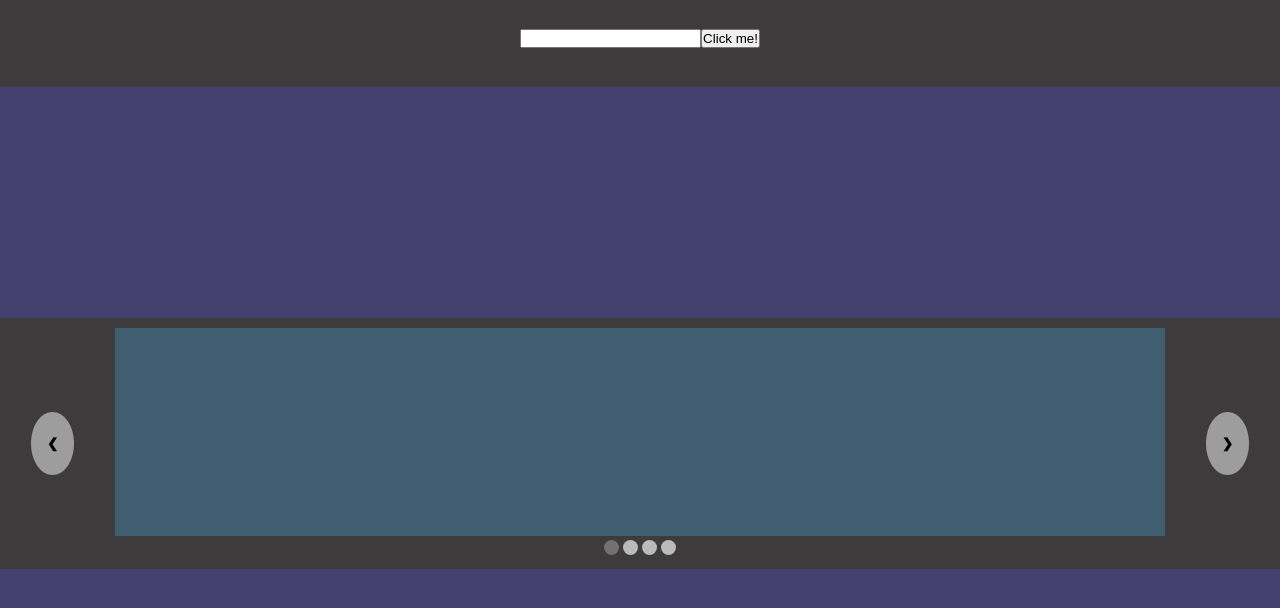
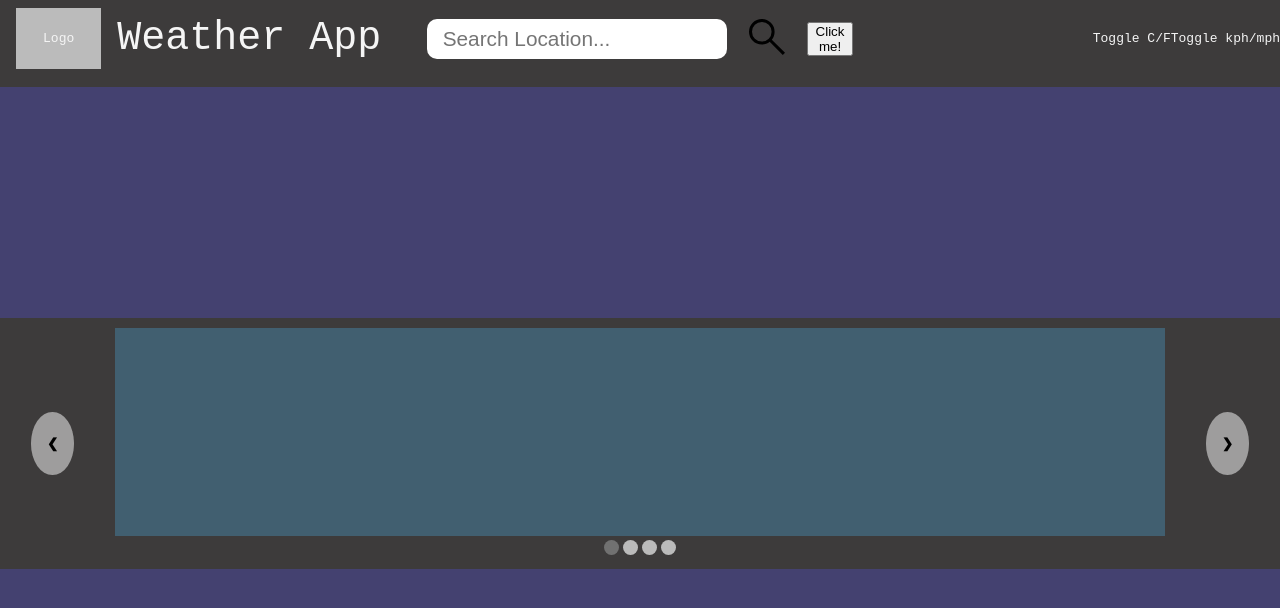
Before and after one commit to preto-phil/Weather-App, a plain HTML site: page Version-1/index.html in a window 1280 px wide. Drawn offline with nearby package versions, Linux system fonts and the light colour scheme; no server answers.

Commit message:
Header progress

```diff
--- a/Version-1/index.html
+++ b/Version-1/index.html
@@ -8,14 +8,32 @@
 
   <link rel="stylesheet" href="./style.css">
 
+  <link rel="stylesheet" href="https://fonts.googleapis.com/css2?family=Material+Symbols+Outlined:opsz,wght,FILL,GRAD@20..48,100..700,0..1,-50..200" />
+
 </head>
 <body>
 
 
 
-  <div id="searchDiv">
-    <input type="search" id="search">
-    <button id="search-btn">Click me!</button>
+  <div id="header">
+    <div id="title-div">
+      <div class="logo">Logo</div>
+      <div class="title-text">Weather App</div>
+    </div>
+    <div id="search-div">
+      <input type="search" id="search" placeholder="Search Location...">
+<!--       <span class="material-symbols-outlined">
+        search
+      </span> -->
+      <span>
+        <img src="./Icons/search_FILL0_wght400_GRAD0_opsz48.svg" alt="Search" />
+      </span>
+      <button id="search-btn">Click me!</button>
+    </div>
+    <div id="toggle-div">
+      <div>Toggle C/F</div>
+      <div>Toggle kph/mph</div>
+    </div>
   </div>
 
   <div id="current">
--- a/Version-1/style.css
+++ b/Version-1/style.css
@@ -13,10 +13,15 @@ body {
 
   min-width: 100vh;
   width: 100%;
+
+  display: grid;
+  grid-template-rows: 1fr 3fr 3fr 3fr;
+  grid-template-columns: 1fr 10fr 1fr;
+  gap: 10px;
+
 }
 
 #current,
-
 #daily,
 #left-slider,
 #right-slider {
@@ -26,23 +31,88 @@ body {
   align-items: center;
 }
 
-body {
+
+/*
+Header Section
+ */
+
+#header {
+  grid-area: 1 / 1 / 2 / 4;
 
   display: grid;
-  grid-template-rows: 1fr 3fr 3fr 3fr;
-  grid-template-columns: 1fr 10fr 1fr;
-  gap: 10px;
-
+  grid-template-columns: 1fr 1fr 1fr;
 }
 
-#searchDiv {
-  grid-area: 1 / 1 / 2 / 4;
+#title-div {
+  grid-area: 1 / 1 / 2 / 2;
+
+  display: flex;
+  justify-content: start;
+  align-items: center;
+}
+
+.logo {
+  margin: 1rem;
+  width: 20%;
+  height: 80%;
+  background-color: #bbb;
+
+  display: flex;
+  justify-content: center;
+  align-items: center;
+}
+
+.title-text {
+  font-size: 2.5rem;
+}
+
+#search-div {
+  grid-area: 1 / 2 / 2 / 3;
 
   display: flex;
   justify-content: center;
   align-items: center;
 
+  column-gap: 1rem;
 }
+
+#search {
+  font-size: 1.3rem;
+
+  padding: 0.5rem 1rem;
+
+  border: none;
+  border-radius: 10px;
+}
+
+#search-btn {
+
+}
+
+img {
+  color: white;
+}
+
+.material-symbols-outlined {
+  font-variation-settings:
+  'FILL' 0,
+  'wght' 400,
+  'GRAD' 0,
+  'opsz' 48
+}
+
+
+#toggle-div {
+  grid-area: 1 / 3 / 2 / 4;
+
+  display: flex;
+  justify-content: end;
+  align-items: center;
+}
+
+
+
+
 
 #current {
   grid-area: 2 / 1 / 3 / 4;
```
Also changed, not shown: Version-1/Icons/search_FILL0_wght400_GRAD0_opsz48.svg (added).
